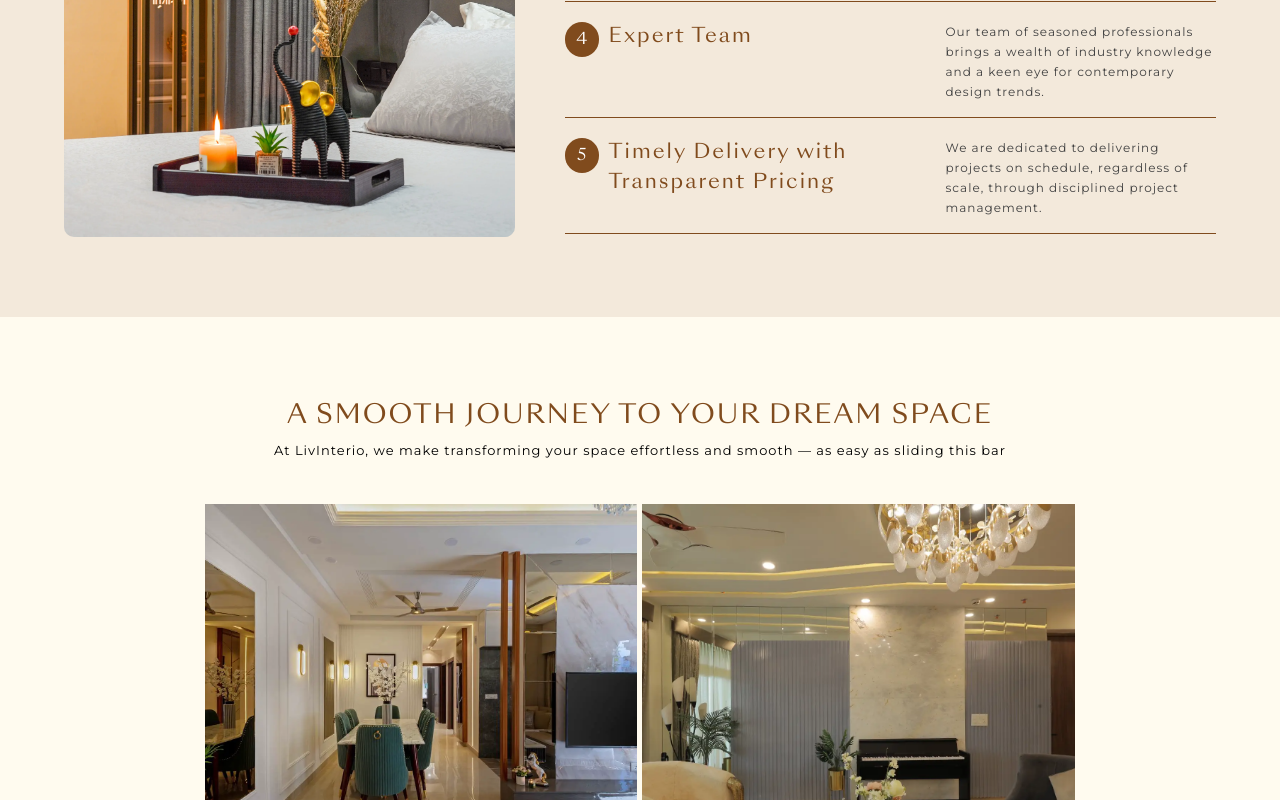
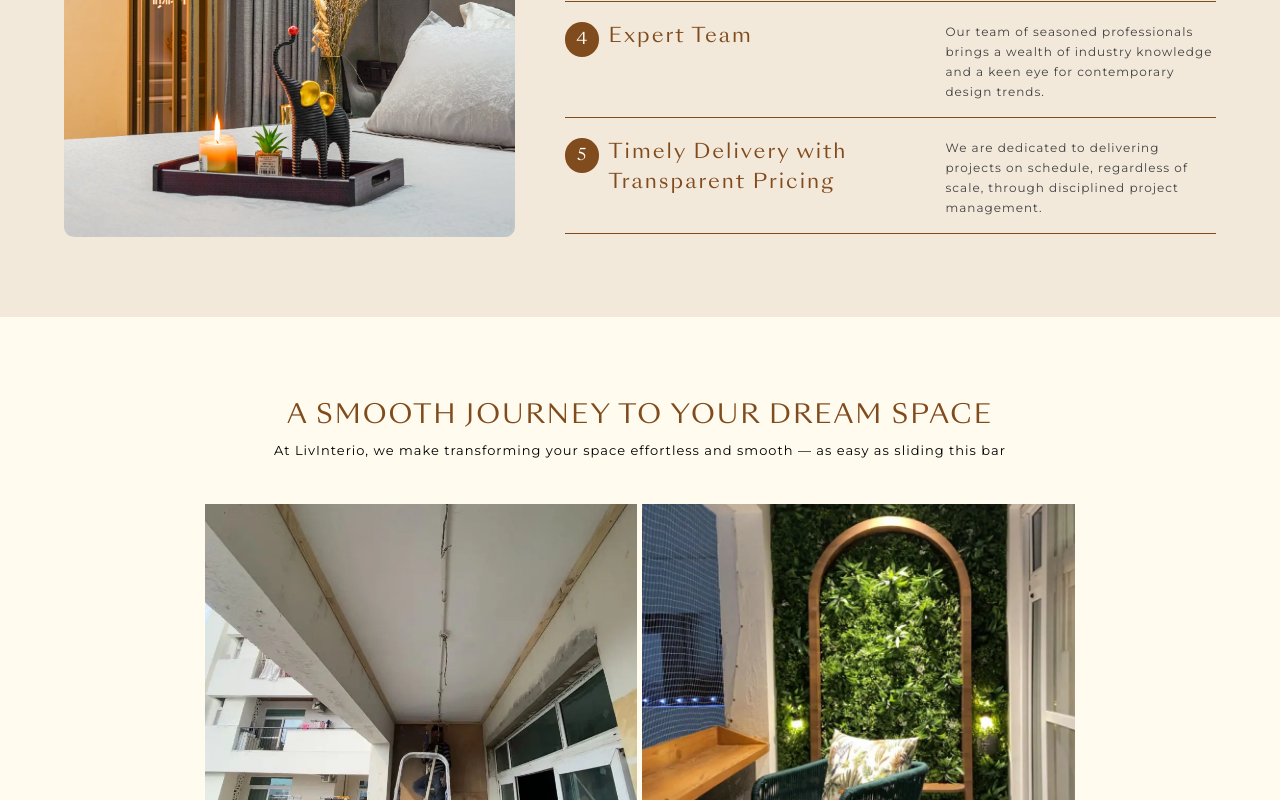
Before and after one commit to Kuldeep-111/liv-interio, a Next.js app: page / in a window 1280 px wide. Shown: the part 7374-8174 px from the top of the page. Built offline with nearby package versions, Linux system fonts and the light colour scheme.

Commit message:
after before

```diff
--- a/src/components/JourneySection.jsx
+++ b/src/components/JourneySection.jsx
@@ -20,8 +20,8 @@ const JourneySection = () => {
                 />
             </div> */}
             <div className='grid grid-cols-1 md:grid-cols-12 gap-[5px] my-[40px] md:w-[80%] mx-auto'>
-              <div className='md:col-span-6'><Image src="/assets/images/interior/1.webp" alt='before image' width={400} height={0} className='max-w-[600px] w-full h-[350px] lg:h-[400px] 2xl:h-[500px] object-cover'/></div>
-              <div className='md:col-span-6'><Image src="/assets/images/interior/3.webp" alt='before image' width={400} height={0} className='max-w-[600px] w-full h-[350px] lg:h-[400px] 2xl:h-[500px] object-cover'/></div>
+              <div className='md:col-span-6'><Image src="/assets/images/journey/journey-before.webp" alt='before image' width={400} height={0} className='max-w-[600px] w-full h-[350px] lg:h-[400px] 2xl:h-[500px] object-cover'/></div>
+              <div className='md:col-span-6'><Image src="/assets/images/journey/journey-after.webp" alt='before image' width={400} height={0} className='max-w-[600px] w-full h-[350px] lg:h-[400px] 2xl:h-[500px] object-cover'/></div>
             </div>
             <Pera className='!text-center'>With LivInterio, transforming your space is as smooth an experience as sliding this bar</Pera>
             <Button href='/projects' className='uppercase w-fit block md:mx-auto mt-[20px] text-[var(--text-primary)] tracking-[2px]'>SEE ALL PROJECTS</Button>
```
